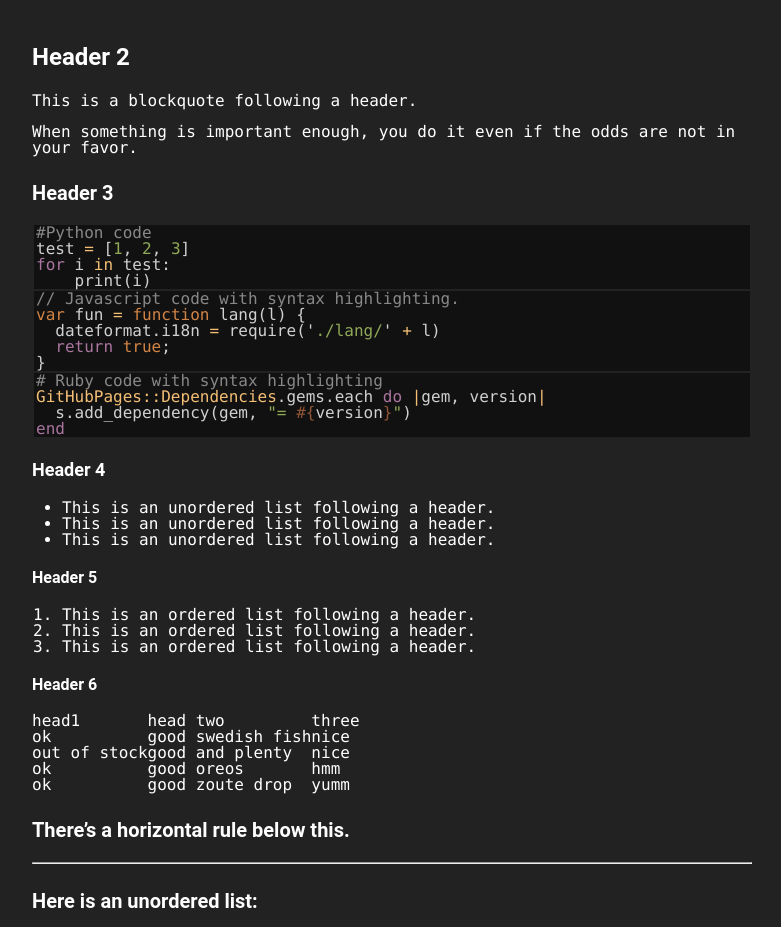
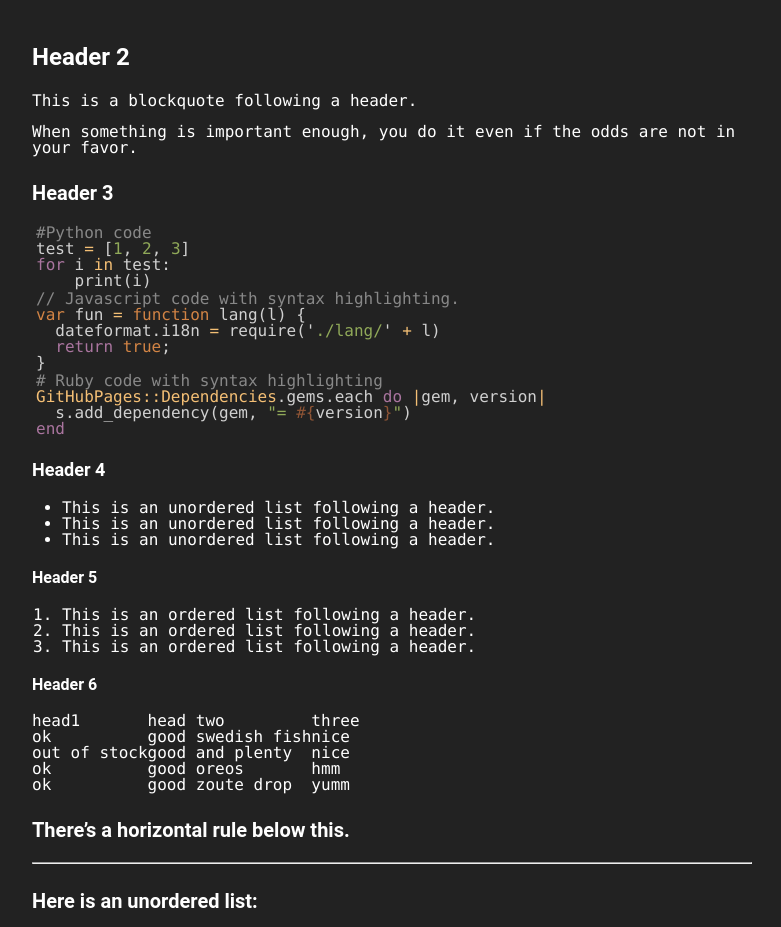
Before and after one commit to ky0uk1/ky0uk1.github.io, a Jekyll site: the page built from examples.md, in a window 1280 px wide. Shown: the part 423-1350 px from the top of the page, without its empty margins (248-1029 px from the left). Built offline with Jekyll 4.4.1, drawn with Linux system fonts in a browser that asks for light colours; our own code applies the rules of GitHub Pages for plain Markdown files.

Commit message:
update highlight

```diff
--- a/_sass/_highlights.scss
+++ b/_sass/_highlights.scss
@@ -28,7 +28,7 @@
 
   color: $plaintext;
 
-  background-color: $darkerGray;
+  //background-color: $darkerGray;
   margin: 2px;
 
   table td { padding: 5px; }
```
